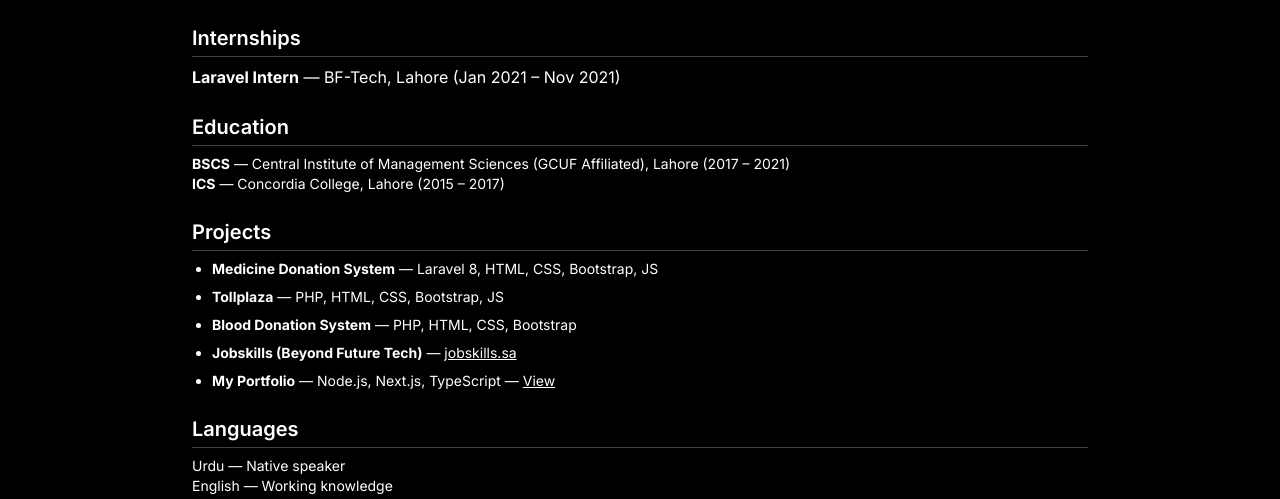
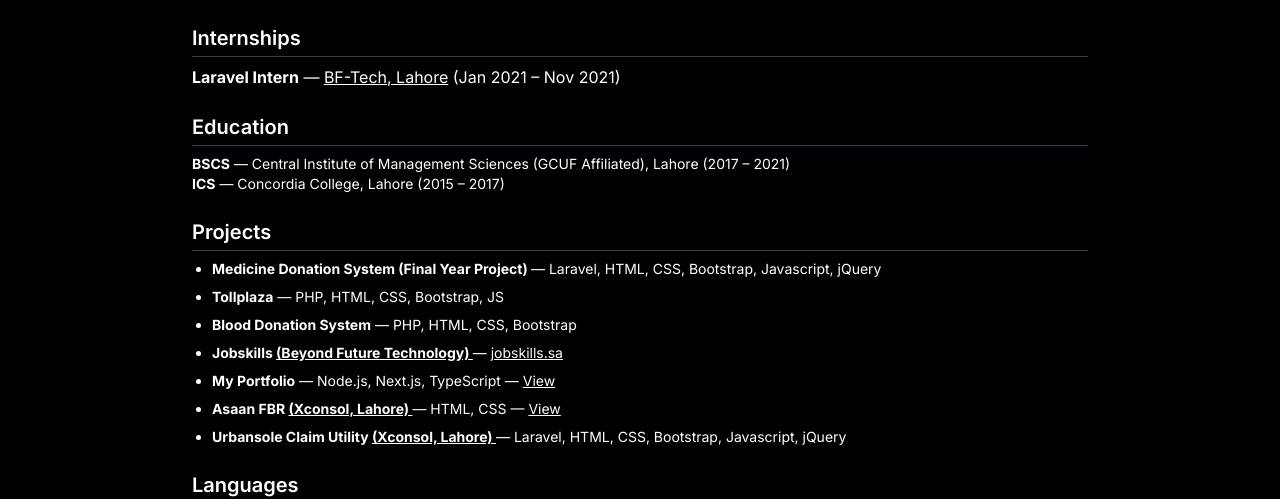
Before and after one commit to HamayounBhatti/nextjs-portfolio-pageview-counter, a Next.js app: page /resume in a window 1280 px wide. Shown: the part 786-1285 px from the top of the page. Built offline with nearby package versions, Linux system fonts and the light colour scheme; no server answers; what tailwindcss-debug-screens would draw is missing.

Commit message:
Update page.tsx

```diff
--- a/app/resume/page.tsx
+++ b/app/resume/page.tsx
@@ -75,7 +75,7 @@ export default function ResumePage() {
 
         <section className="mb-6">
           <h2 className="text-xl font-semibold border-b border-gray-700 pb-1 mb-2">Internships</h2>
-          <p><strong>Laravel Intern</strong> — <a href="https://www.bftech.io/en-us/">BF-Tech, Lahore</a> (Jan 2021 – Nov 2021)</p>
+          <p><strong>Laravel Intern</strong> — <a href="https://www.bftech.io/en-us/" className="hover:text-blue-400 underline">BF-Tech, Lahore</a> (Jan 2021 – Nov 2021)</p>
         </section>
 
         <section className="mb-6">
@@ -89,11 +89,13 @@ export default function ResumePage() {
         <section className="mb-6">
           <h2 className="text-xl font-semibold border-b border-gray-700 pb-1 mb-2">Projects</h2>
           <ul className="list-disc pl-5 text-sm space-y-2">
-            <li><strong>Medicine Donation System</strong> — Laravel 8, HTML, CSS, Bootstrap, JS</li>
+            <li><strong>Medicine Donation System (Final Year Project) </strong> — Laravel, HTML, CSS, Bootstrap, Javascript, jQuery</li>
             <li><strong>Tollplaza</strong> — PHP, HTML, CSS, Bootstrap, JS</li>
             <li><strong>Blood Donation System</strong> — PHP, HTML, CSS, Bootstrap</li>
-            <li><strong>Jobskills (Beyond Future Tech)</strong> — <a href="https://www.jobskills.sa" className="hover:text-blue-400 underline">jobskills.sa</a></li>
+            <li><strong>Jobskills <a href="https://www.bftech.io/en-us/" className="hover:text-blue-400 underline"> (Beyond Future Technology) </a></strong> — <a href="https://www.jobskills.sa" className="hover:text-blue-400 underline">jobskills.sa</a></li>
             <li><strong>My Portfolio</strong> — Node.js, Next.js, TypeScript — <a href="https://hamayounbhatti.vercel.app" className="hover:text-blue-400 underline">View</a></li>
+            <li><strong>Asaan FBR <a href="https://xconsol.com/" className="hover:text-blue-400 underline"> (Xconsol, Lahore) </a></strong> — HTML, CSS — <a href="https://asaanfbr.com/" className="hover:text-blue-400 underline">View</a></li>
+            <li><strong>Urbansole Claim Utility <a href="https://xconsol.com/" className="hover:text-blue-400 underline"> (Xconsol, Lahore) </a></strong> — Laravel, HTML, CSS, Bootstrap, Javascript, jQuery </li>
           </ul>
         </section>
 
```
